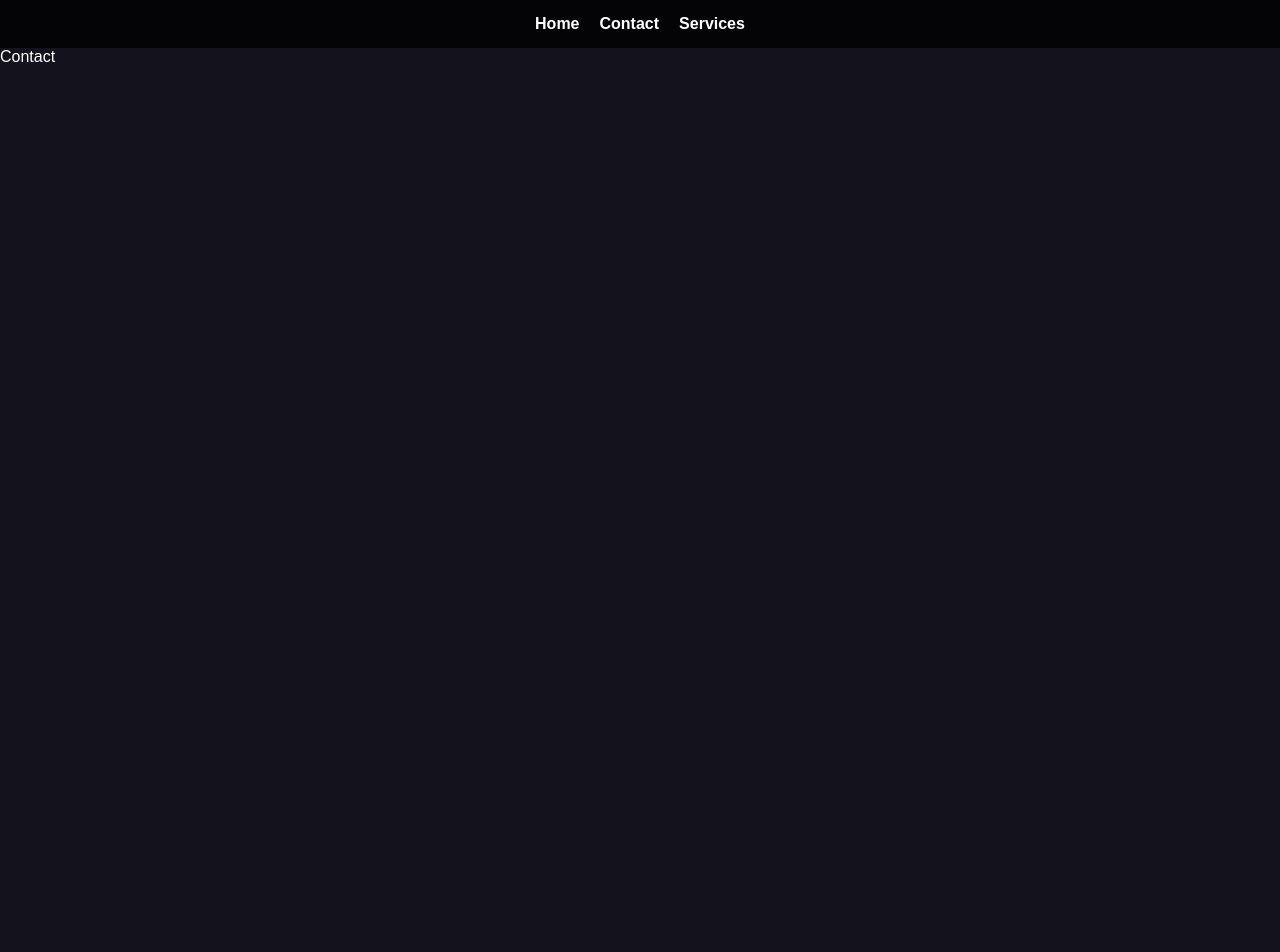
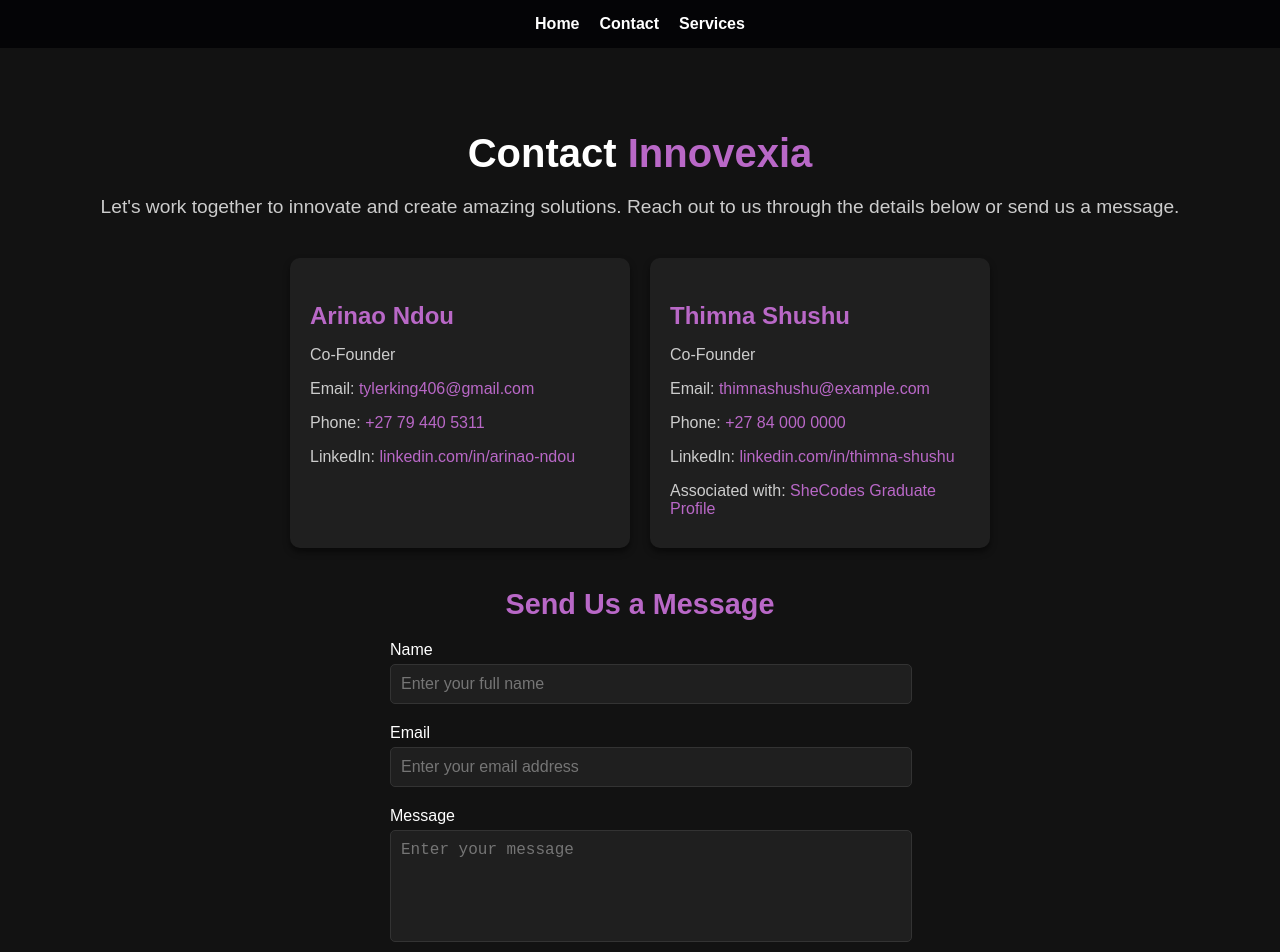
Before and after one commit to Tylerking406/innoverxia, a React (Create React App) app in the folder startup/: page /contact in a window 1280 px wide. Shown: the top 952 px of the page. Before the commit the page ends 800 px from the top, so only its background shows below. Built offline with nearby package versions, Linux system fonts and the light colour scheme.

Commit message:
Added contact code and css

```diff
--- a/startup/src/Tabs/Contact.js
+++ b/startup/src/Tabs/Contact.js
@@ -1,9 +1,69 @@
-import React from 'react'
+import React from 'react';
+import './contact.css'; // Custom CSS file
 
 const Contact = () => {
   return (
-    <div>Contact</div>
-  )
-}
+    <div className="contact-container">
+      <h2>Contact <span className="highlight">Innovexia</span></h2>
+      <p>
+        Let's work together to innovate and create amazing solutions. Reach out to us through the details below or send us a message.
+      </p>
 
-export default Contact
+      {/* Contact Cards */}
+      <div className="contact-cards">
+        {/* Arinao's Contact Card */}
+        <div className="contact-card">
+          <h3>Arinao Ndou</h3>
+          <p>Co-Founder</p>
+          <p>Email: <a href="mailto:tylerking406@gmail.com">tylerking406@gmail.com</a></p>
+          <p>Phone: <a href="tel:+27794405311">+27 79 440 5311</a></p>
+          <p>
+            LinkedIn: <a href="https://www.linkedin.com/in/arinao-ndou" target="_blank" rel="noopener noreferrer">
+              linkedin.com/in/arinao-ndou
+            </a>
+          </p>
+        </div>
+
+        {/* Thimna's Contact Card */}
+        <div className="contact-card">
+          <h3>Thimna Shushu</h3>
+          <p>Co-Founder</p>
+          <p>Email: <a href="mailto:thimnashushu@example.com">thimnashushu@example.com</a></p>
+          <p>Phone: <a href="tel:+27840000000">+27 84 000 0000</a></p>
+          <p>
+            LinkedIn: <a href="https://www.linkedin.com/in/thimna-shushu" target="_blank" rel="noopener noreferrer">
+              linkedin.com/in/thimna-shushu
+            </a>
+          </p>
+          <p>
+            Associated with: <a href="https://www.shecodes.io/graduates/90238-thimna-shushu" target="_blank" rel="noopener noreferrer">
+              SheCodes Graduate Profile
+            </a>
+          </p>
+        </div>
+      </div>
+
+      {/* Message Form */}
+      <div className="contact-form">
+        <h3>Send Us a Message</h3>
+        <form>
+          <div className="form-group">
+            <label htmlFor="name">Name</label>
+            <input type="text" id="name" placeholder="Enter your full name" required />
+          </div>
+          <div className="form-group">
+            <label htmlFor="email">Email</label>
+            <input type="email" id="email" placeholder="Enter your email address" required />
+          </div>
+          <div className="form-group">
+            <label htmlFor="message">Message</label>
+            <textarea id="message" rows="5" placeholder="Enter your message" required></textarea>
+          </div>
+          <button type="submit" className="submit-button">Send Message</button>
+        </form>
+      </div>
+    </div>
+  );
+};
+
+export default Contact;
--- a/startup/src/Tabs/Home.css
+++ b/startup/src/Tabs/Home.css
@@ -1,4 +1,3 @@
-/* General Styles */
 .home-container {
   display: flex;
   flex-direction: column;
@@ -91,6 +90,19 @@
   transition: background-color 0.3s ease;
 }
 
+.info-section a {
+  color: blue; /* Match your site's accent color */
+  text-decoration: none;
+  border-bottom: 1px dashed #0a95e0;
+  transition: color 0.3s ease, border-bottom-color 0.3s ease;
+}
+
+.info-section a:hover {
+  color: lightblue; /* Hover color */
+  border-bottom-color: lightblue;
+}
+
+
 .cta-button:hover {
-  background-color: #e57373;
+  background-color: lightblue;
 }
--- a/startup/src/Tabs/Home.js
+++ b/startup/src/Tabs/Home.js
@@ -23,7 +23,9 @@ const Home = () => {
         <h3>Why Choose Innovexia?</h3>
         <p>
           At Innovexia, we specialize in providing cutting-edge solutions to bring your ideas to life.
-          Whether you need a website, system design, or user-centric platforms, we’ve got you covered.
+          Whether you need a <a href="https://en.wikipedia.org/wiki/Website" target="_blank" rel="noopener noreferrer">website</a>,
+          <a href="https://en.wikipedia.org/wiki/Systems_design" target="_blank" rel="noopener noreferrer">system design</a>,
+          or user-centric platforms, we’ve got you covered.
         </p>
         <button className="cta-button">Learn More</button>
       </div>
--- /dev/null
+++ b/startup/src/Tabs/contact.css
@@ -0,0 +1,113 @@
+.contact-container {
+    padding: 50px;
+    background-color: #121212; /* Black background */
+    color: #ffffff; /* White text */
+    text-align: center;
+  }
+
+  .contact-container h2 {
+    font-size: 2.5rem;
+    margin-bottom: 20px;
+  }
+
+  .contact-container h2 .highlight {
+    color: #b968c7; /* Purple highlight */
+  }
+
+  .contact-container p {
+    font-size: 1.2rem;
+    margin-bottom: 40px;
+    color: #cccccc; /* Light gray for secondary text */
+  }
+
+  /* Contact Cards */
+  .contact-cards {
+    display: flex;
+    flex-wrap: wrap;
+    justify-content: center;
+    gap: 20px;
+    margin-bottom: 40px;
+  }
+
+  .contact-card {
+    background-color: #1f1f1f; /* Slightly lighter black */
+    border-radius: 10px;
+    padding: 20px;
+    width: 300px;
+    text-align: left;
+    box-shadow: 0px 4px 6px rgba(0, 0, 0, 0.5);
+  }
+
+  .contact-card h3 {
+    font-size: 1.5rem;
+    margin-bottom: 10px;
+    color: #b968c7; /* Purple highlight */
+  }
+
+  .contact-card p {
+    font-size: 1rem;
+    margin-bottom: 10px;
+  }
+
+  .contact-card a {
+    text-decoration: none;
+    color: #b968c7;
+    transition: color 0.3s ease;
+  }
+
+  .contact-card a:hover {
+    color: #e57373; /* Red for hover */
+  }
+
+  /* Contact Form */
+  .contact-form h3 {
+    font-size: 1.8rem;
+    margin-bottom: 20px;
+    color: #b968c7; /* Purple highlight */
+  }
+
+  .contact-form form {
+    max-width: 500px;
+    margin: 0 auto;
+    text-align: left;
+  }
+
+  .form-group {
+    margin-bottom: 20px;
+  }
+
+  .form-group label {
+    display: block;
+    font-size: 1rem;
+    margin-bottom: 5px;
+  }
+
+  .form-group input,
+  .form-group textarea {
+    width: 100%;
+    padding: 10px;
+    font-size: 1rem;
+    border: 1px solid #333;
+    border-radius: 5px;
+    background-color: #1f1f1f;
+    color: #ffffff;
+  }
+
+  .form-group textarea {
+    resize: none;
+  }
+
+  .submit-button {
+    background-color: #b968c7;
+    color: #ffffff;
+    border: none;
+    padding: 10px 20px;
+    font-size: 1rem;
+    border-radius: 5px;
+    cursor: pointer;
+    transition: background-color 0.3s ease;
+  }
+
+  .submit-button:hover {
+    background-color: #e57373;
+  }
```
